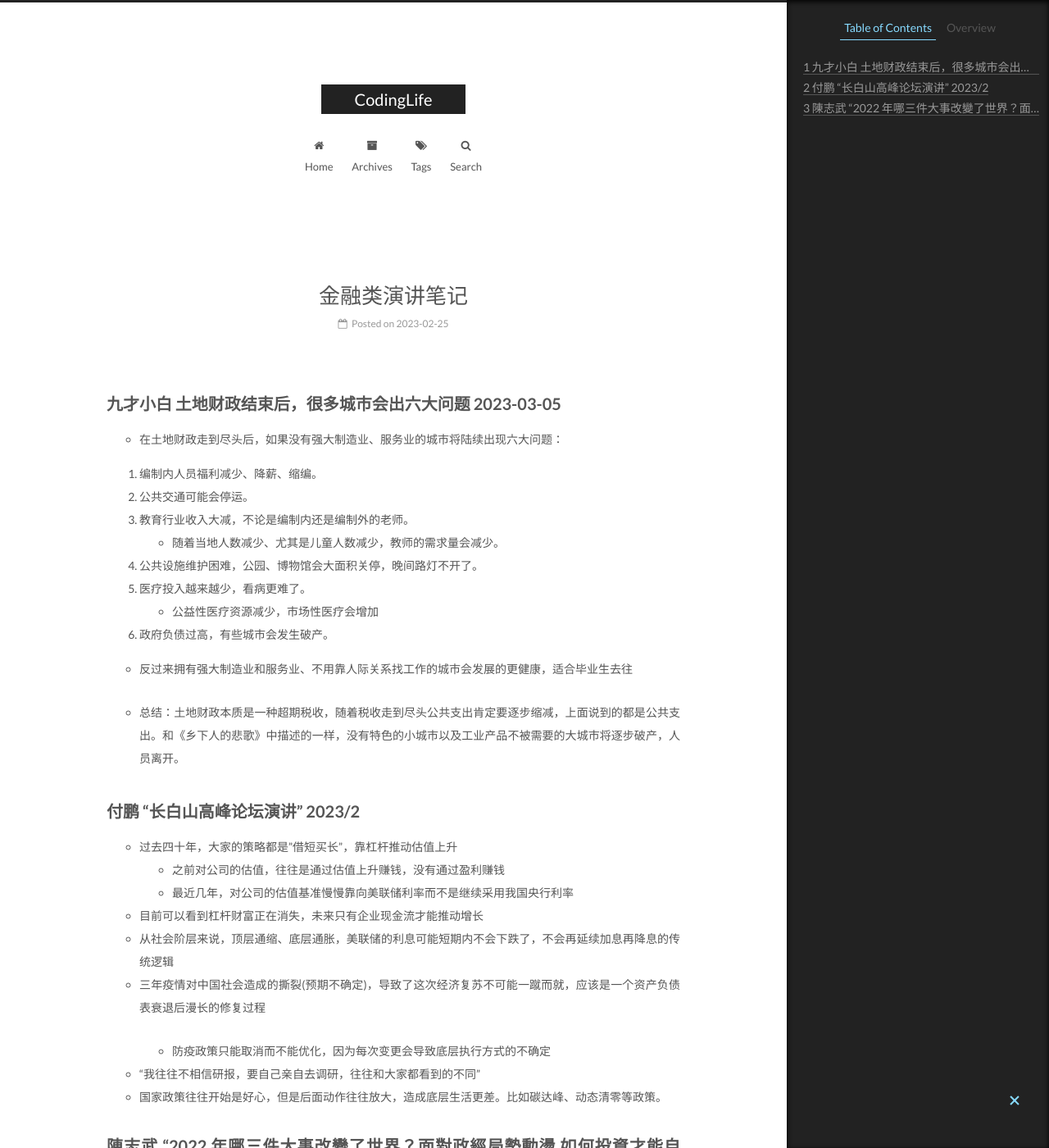
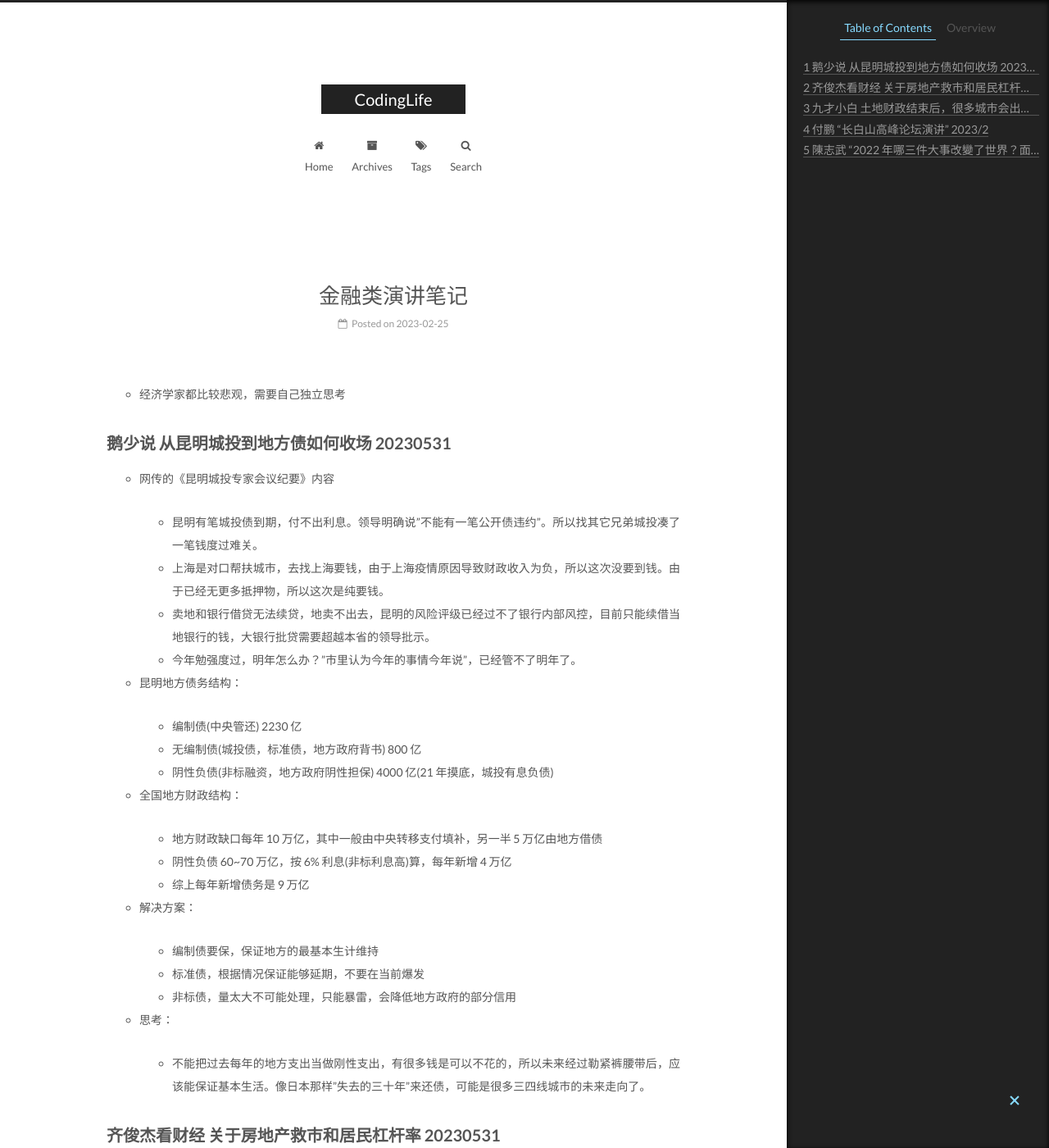
Before and after one commit to CodeHunter2006/CodeHunter2006.github.io, a Jekyll site: the page built from _posts/2023-02-25-FinancialAddressNote.md, in a window 1280 px wide and 1400 px high. Shown: the whole window at 82% size. Built offline with Jekyll 4.4.1, drawn with Linux system fonts in a browser that asks for light colours; some of the changed text lies outside the part shown.

Commit message:
doc: add comments

```diff
--- a/_posts/2023-02-25-FinancialAddressNote.md
+++ b/_posts/2023-02-25-FinancialAddressNote.md
@@ -4,6 +4,68 @@ title: "金融类演讲笔记"
 date: 2023-02-25 22:00:00 +0800
 tags: book
 ---
+
+- 经济学家都比较悲观，需要自己独立思考
+
+## 鹅少说 从昆明城投到地方债如何收场 20230531
+
+- 网传的《昆明城投专家会议纪要》内容
+
+  1. 昆明有笔城投债到期，付不出利息。领导明确说"不能有一笔公开债违约"。所以找其它兄弟城投凑了一笔钱度过难关。
+  2. 上海是对口帮扶城市，去找上海要钱，由于上海疫情原因导致财政收入为负，所以这次没要到钱。由于已经无更多抵押物，所以这次是纯要钱。
+  3. 卖地和银行借贷无法续贷，地卖不出去，昆明的风险评级已经过不了银行内部风控，目前只能续借当地银行的钱，大银行批贷需要超越本省的领导批示。
+  4. 今年勉强度过，明年怎么办？"市里认为今年的事情今年说"，已经管不了明年了。
+
+- 昆明地方债务结构：
+
+  - 编制债(中央管还) 2230 亿
+  - 无编制债(城投债，标准债，地方政府背书) 800 亿
+  - 阴性负债(非标融资，地方政府阴性担保) 4000 亿(21 年摸底，城投有息负债)
+
+- 全国地方财政结构：
+
+  - 地方财政缺口每年 10 万亿，其中一般由中央转移支付填补，另一半 5 万亿由地方借债
+  - 阴性负债 60~70 万亿，按 6% 利息(非标利息高)算，每年新增 4 万亿
+  - 综上每年新增债务是 9 万亿
+
+- 解决方案：
+
+  1. 编制债要保，保证地方的最基本生计维持
+  2. 标准债，根据情况保证能够延期，不要在当前爆发
+  3. 非标债，量太大不可能处理，只能暴雷，会降低地方政府的部分信用
+
+- 思考：
+  - 不能把过去每年的地方支出当做刚性支出，有很多钱是可以不花的，所以未来经过勒紧裤腰带后，应该能保证基本生活。像日本那样"失去的三十年"来还债，可能是很多三四线城市的未来走向了。
+
+## 齐俊杰看财经 关于房地产救市和居民杠杆率 20230531
+
+![居民杠杆率](/assets/images/2023-02-25-FinancialAddressNote_2.png)
+
+- 居民杠杆率已接近日本泡沫房地产泡沫破灭时的杠杆率，无法再增加，甚至已经开始下降了。
+
+![二手房挂牌指数](/assets/images/2023-02-25-FinancialAddressNote_3.png)
+
+- 二手房挂牌价格见顶，开始阴跌
+
+![不同城市居民杠杆率](/assets/images/2023-02-25-FinancialAddressNote_4.png)
+
+- 重点的一二线城市甚至已经是 80-90%的水平，这已经是极大风险的先兆
+
+- 方案：
+
+  - 一线城市的富人还可以加杠杆
+    - 但是一旦放开一线的限购，二三四线的购买力会更多的转到一线，使得库存更严重，甚至导致地方债务问题。所谓"软着陆"，就是尽量把房卖到个人手里，而不是都怼给银行。
+  - 降利率
+    - 个人住房按揭是银行的优质资产，(专为房子)降利率将导致收入下降，影响银行的利益。如果降低存款利率提高银行息差，那又涉及到跟美元息差扩大，导致外汇流出。
+  - 降房价
+    - 现在房地产公司杠杆率普遍超过 70%，如果降房价 30%，则银行会要求开发商和城投补充 30% 的押金。但开发商和城投正是因为缺钱才降价卖房，所以降价反而会导致快速破产，最后房子都烂尾、帐烂在银行手里、引发系统性金融风险。所以不能降房价
+
+- 总结：目前各方利益都拧巴在一块儿了，没有好的解决办法，对个人来说，尽量先不要买房，因为大概率还会继续阴跌
+
+- 自己想的可能方案：
+  - 只要能还上利息就先拖着，随着通货膨胀，这块债务相对就会减少了
+  - 可以提供更大经济价值的地方，比如一线城市，通过中央转移支付补贴地方维持基本生存，增加中央政府的权利；地方勒紧裤腰带、降低公务员等体制内人员数量或降低薪资，变相以让渡权利换来救济。
+  - 最终地方经济较差、逐步凋敝，换来新移民在一二线城市创造更多价值、上交更多税收，变相由这部分人补贴这波亏空，或者说让游戏继续玩下去
 
 ## 九才小白 土地财政结束后，很多城市会出六大问题 2023-03-05
 
```
Also changed, not shown: _posts/2020-11-07-Go_Representable_Assignable_Comparable.md (+0 -2 lines), _posts/2023-01-07-Python_Syntex.md (+6 -0 lines), assets/images/2023-02-25-FinancialAddressNote_2.png (added), assets/images/2023-02-25-FinancialAddressNote_3.png (added), assets/images/2023-02-25-FinancialAddressNote_4.png (added).
